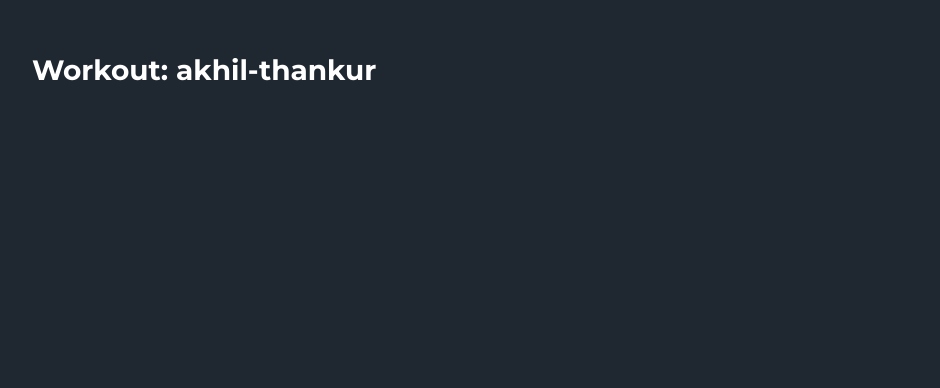
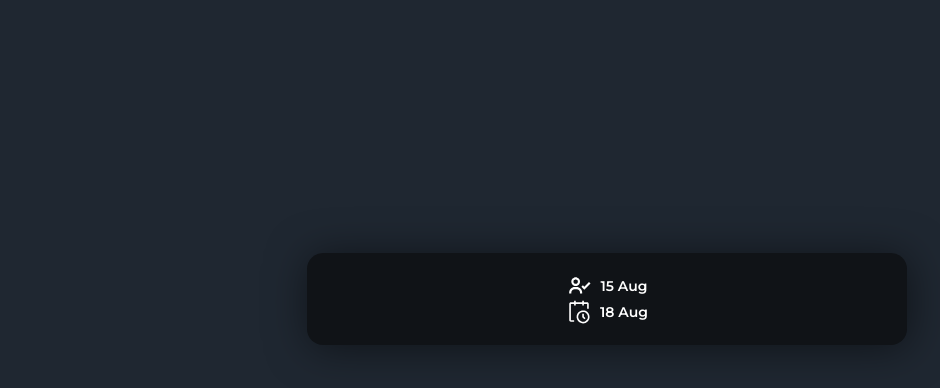
Before and after one commit to ShivangamSoni/fit-app-dashboard, a React (Create React App) app: page /akhil-thankur/workout in a window 1280 px wide. Shown: the top 388 px of the page, without its empty margins (33-973 px from the left). Built offline with nearby package versions, Linux system fonts and the light colour scheme.

Commit message:
Update: Complete Workout Page

```diff
--- a/src/assets/global.css
+++ b/src/assets/global.css
@@ -20,6 +20,8 @@
   --accent-pink: #f45d85;
   --accent-yellow: #f5cb0f;
 
+  --shadow: 2px 3px 42px rgba(0, 0, 0, 0.5);
+
   font-size: 14px;
 }
 
--- a/src/features/dashboard/dashpanel/styles.module.css
+++ b/src/features/dashboard/dashpanel/styles.module.css
@@ -5,7 +5,7 @@
 
   background-color: var(--bg-dark);
   border-radius: 16px;
-  box-shadow: 2px 3px 42px rgba(0, 0, 0, 0.5);
+  box-shadow: var(--shadow);
   overflow: auto;
 
   display: grid;
--- a/src/features/info-stats/workout/workout.js
+++ b/src/features/info-stats/workout/workout.js
@@ -3,7 +3,7 @@ import styles from "./styles.module.css";
 import ICONS from "../../../components/icons/icons";
 import Button from "../../../components/button/button";
 
-const WorkoutStats = ({ userId, performed, scheduled }) => {
+const WorkoutStats = ({ userId, performed, scheduled, link = true }) => {
   return (
     <div className={styles.workout}>
       <div className={styles.workout__info}>
@@ -18,11 +18,13 @@ const WorkoutStats = ({ userId, performed, scheduled }) => {
         </span>
       </div>
 
-      <div className={styles.workout__btn}>
-        <Button type="link" to={`/${userId}/workout`}>
-          <ICONS.ArrowIcon />
-        </Button>
-      </div>
+      {link && (
+        <div className={styles.workout__btn}>
+          <Button type="link" to={`/${userId}/workout`}>
+            <ICONS.ArrowIcon />
+          </Button>
+        </div>
+      )}
     </div>
   );
 };
--- /dev/null
+++ b/src/features/workout/details.js
@@ -0,0 +1,29 @@
+import { useParams } from "react-router-dom";
+
+import { useUsersCtx } from "../../context/UsersContext";
+
+import styles from "./styles.module.css";
+
+import WorkoutStats from "../info-stats/workout/workout";
+
+const WorkoutDetails = () => {
+  const { users } = useUsersCtx();
+  const { userId } = useParams();
+
+  const { performedDate, scheduledDate } = users.find(
+    (user) => user.userId === userId,
+  );
+
+  return (
+    <div className={styles.workout}>
+      <WorkoutStats
+        userId={userId}
+        performed={performedDate}
+        scheduled={scheduledDate}
+        link={false}
+      />
+    </div>
+  );
+};
+
+export default WorkoutDetails;
--- /dev/null
+++ b/src/features/workout/styles.module.css
@@ -0,0 +1,10 @@
+.workout {
+  background-color: var(--bg-dark);
+  border-radius: 16px;
+  box-shadow: 2px 3px 42px rgba(0, 0, 0, 0.5);
+
+  width: min(600px, 100%);
+  margin: 25vh auto 0;
+
+  padding: 20px;
+}
--- a/src/pages/workout/workout.js
+++ b/src/pages/workout/workout.js
@@ -1,13 +1,11 @@
-import { useParams } from "react-router-dom";
-
 import Page from "../../components/layout/page";
 
+import WorkoutDetails from "../../features/workout/details";
+
 const Workout = () => {
-  const { userId } = useParams();
-
   return (
     <Page>
-      <h1>Workout: {userId}</h1>
+      <WorkoutDetails />
     </Page>
   );
 };
```
